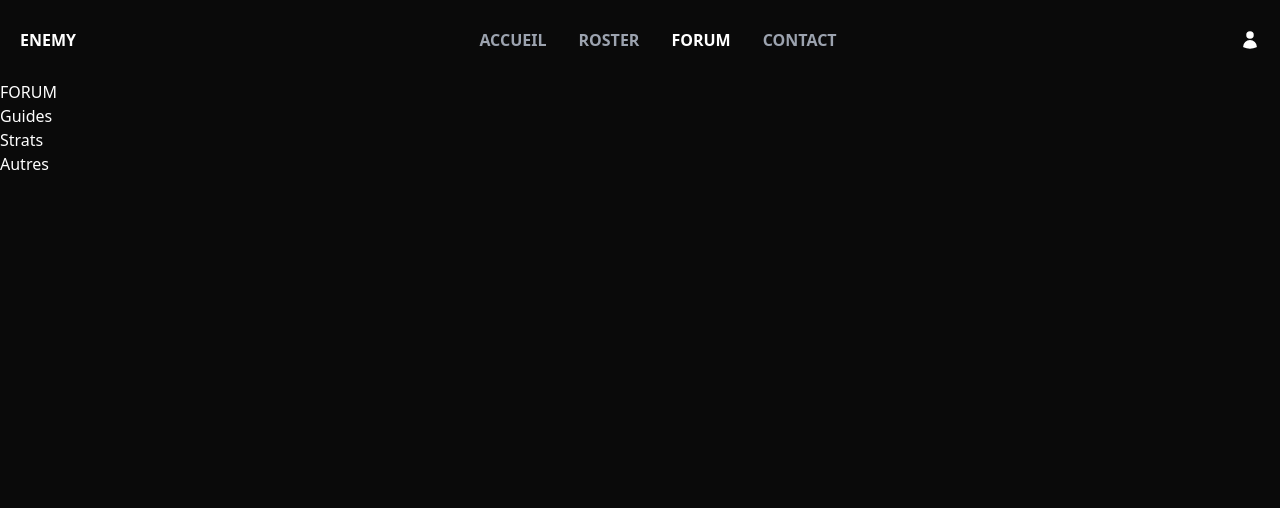
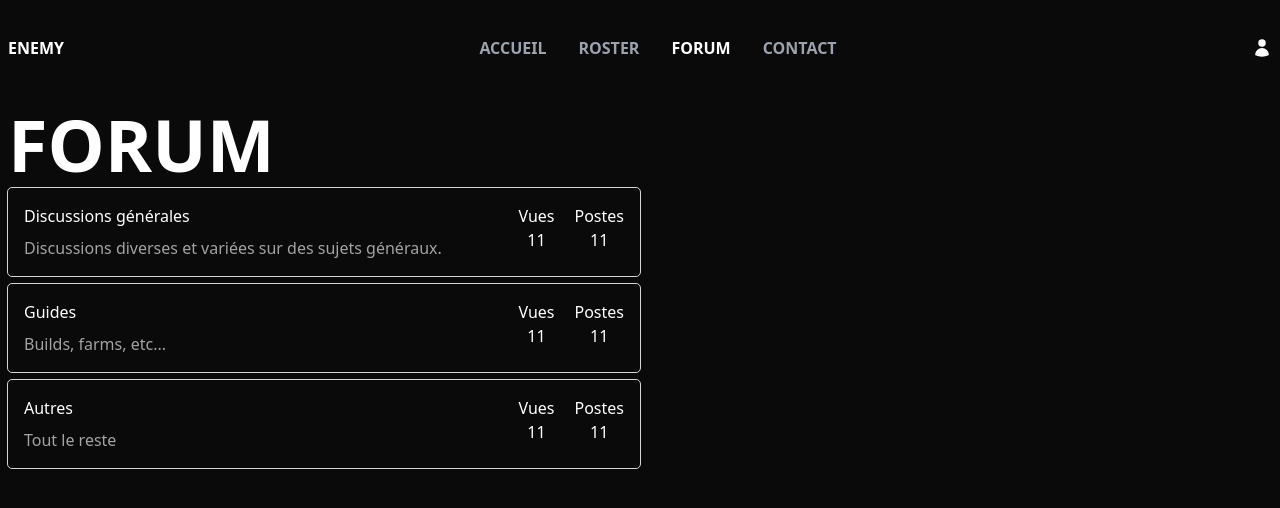
Before and after one commit to ethantaylan/nmy-diablo, a React (Vite) app: page /forum in a window 1280 px wide. Shown: the top 508 px of the page. Built offline with nearby package versions, Linux system fonts and the light colour scheme.

Commit message:
feat: forum topics

```diff
--- a/src/app/components/forum-side-bar.tsx
+++ b/src/app/components/forum-side-bar.tsx
@@ -1,11 +1,48 @@
+export interface ForumTopics {
+  title: string;
+  description: string;
+  views: number;
+  posts: number;
+}
+
 export const ForumSideBar = () => {
+  const ForumTopics: ForumTopics[] = [
+    {
+      title: 'Discussions générales',
+      description: 'Discussions diverses et variées sur des sujets généraux.',
+      views: 11,
+      posts: 2,
+    },
+    {
+      title: 'Guides',
+      description: 'Builds, farms, etc...',
+      views: 11,
+      posts: 2,
+    },
+    { title: 'Autres', description: 'Tout le reste', views: 11, posts: 2 },
+  ];
+
   return (
-    <div className="text-white">
-      <h1>FORUM</h1>
-      <ul>
-        <li>Guides</li>
-        <li>Strats</li>
-        <li>Autres</li>
+    <div className="w-full rounded rounded-s-none text-white">
+      <ul className="d-flex flex-row">
+        {ForumTopics.map((topic) => (
+          <li className="my-2 w-6/12 rounded p-4 outline outline-1 outline-neutral-300">
+            <div className="flex justify-between">
+              <div className="flex w-full flex-col">
+                <span className="mb-2">{topic.title}</span>
+                <span className="text-neutral-400">{topic.description}</span>
+              </div>
+              <div className="flex me-5 flex-col items-center">
+                <span>Vues</span>
+                <span>{topic.views}</span>
+              </div>
+              <div className="flex flex-col items-center">
+                <span>Postes</span>
+                <span>{topic.views}</span>
+              </div>
+            </div>
+          </li>
+        ))}
       </ul>
     </div>
   );
--- a/src/app/components/navbar.tsx
+++ b/src/app/components/navbar.tsx
@@ -1,5 +1,5 @@
-import { NavLink, useLocation, useNavigate } from 'react-router-dom';
-import { DisconnectIcon, UserIcon } from '../icons/icons';
+import { NavLink, useNavigate } from 'react-router-dom';
+import { UserIcon } from '../icons/icons';
 import { useGlobalContext } from '../context/context';
 import React from 'react';
 
@@ -36,9 +36,12 @@ export const Navbar: React.FC<NavbarProps> = ({ onConnect, onSignOut }) => {
     { title: 'Autres' },
   ];
 
+  React.useEffect(() => {
+    menu && window.addEventListener('click', () => setMenu(false));
+  }, [menu]);
 
   return (
-    <div className="w-100 flex h-20 items-center justify-between bg-neutral-950 p-5 ">
+    <div className="w-100 flex h-20 items-center justify-between bg-neutral-950">
       <span
         onClick={() => navigate('/')}
         className="cursor-pointer font-bold text-white"
@@ -57,7 +60,10 @@ export const Navbar: React.FC<NavbarProps> = ({ onConnect, onSignOut }) => {
       {userName ? (
         <div className="relative flex flex-col">
           <div
-            onClick={() => setMenu(!menu)}
+            onClick={(event) => {
+              event.stopPropagation();
+              setMenu(!menu);
+            }}
             className="flex cursor-pointer items-center rounded-full"
           >
             <span className="me-3 text-neutral-400">{userName}</span>
@@ -72,8 +78,9 @@ export const Navbar: React.FC<NavbarProps> = ({ onConnect, onSignOut }) => {
               style={{ top: 30, left: -40 }}
               className="absolute flex flex-col rounded-md bg-gray-100 text-black"
             >
-              {Menus.map((menu) => (
+              {Menus.map((menu, index) => (
                 <li
+                  key={index}
                   onClick={menu.onClick}
                   className="cursor-pointer px-4 hover:rounded-md hover:bg-slate-300"
                 >
--- a/src/app/pages/forum.tsx
+++ b/src/app/pages/forum.tsx
@@ -4,6 +4,7 @@ import { ForumSideBar } from '../components/forum-side-bar';
 export const Forum = () => {
   return (
     <React.Fragment>
+      <h1 className='text-7xl  font-bold text-white mt-5'>FORUM</h1>
       <ForumSideBar />
     </React.Fragment>
   );
--- a/src/index.css
+++ b/src/index.css
@@ -10,6 +10,9 @@ body,
   background-color: rgb(10, 10, 10);
 }
 
+#root {
+  padding: 8px;
+}
 .active {
   color: white;
 }
```
Also changed, not shown: 1 other file (tests, documents, lock files or other folders).
